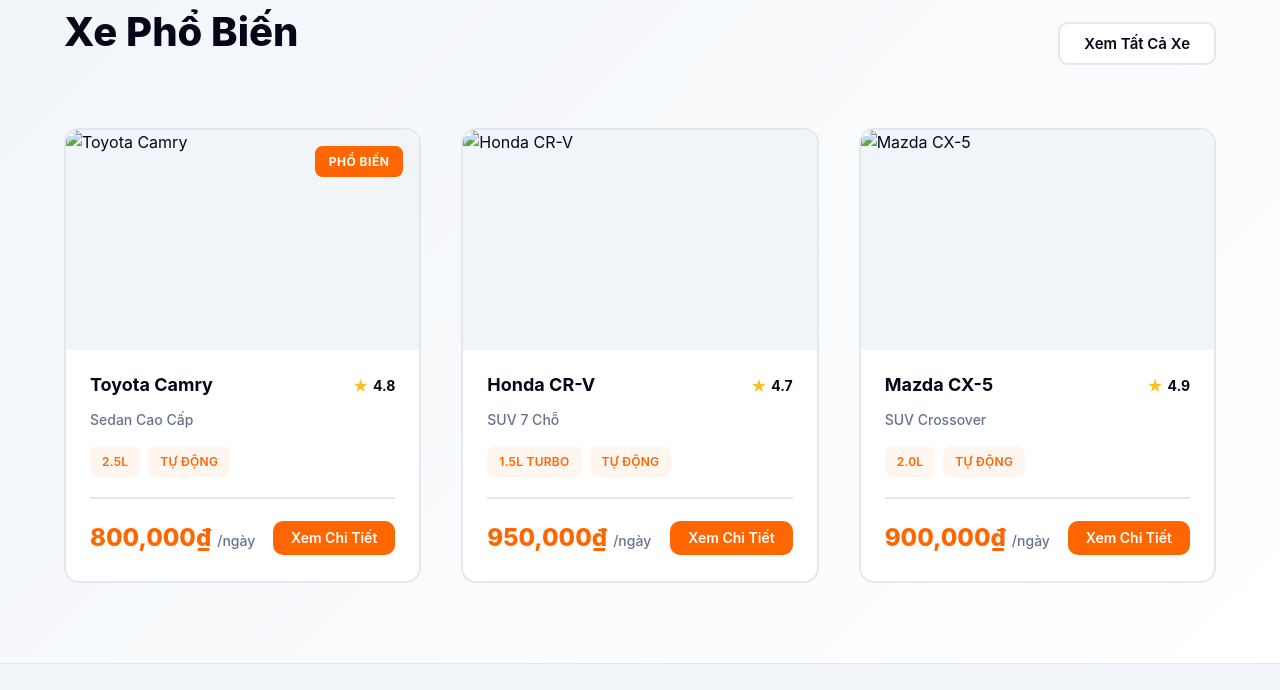
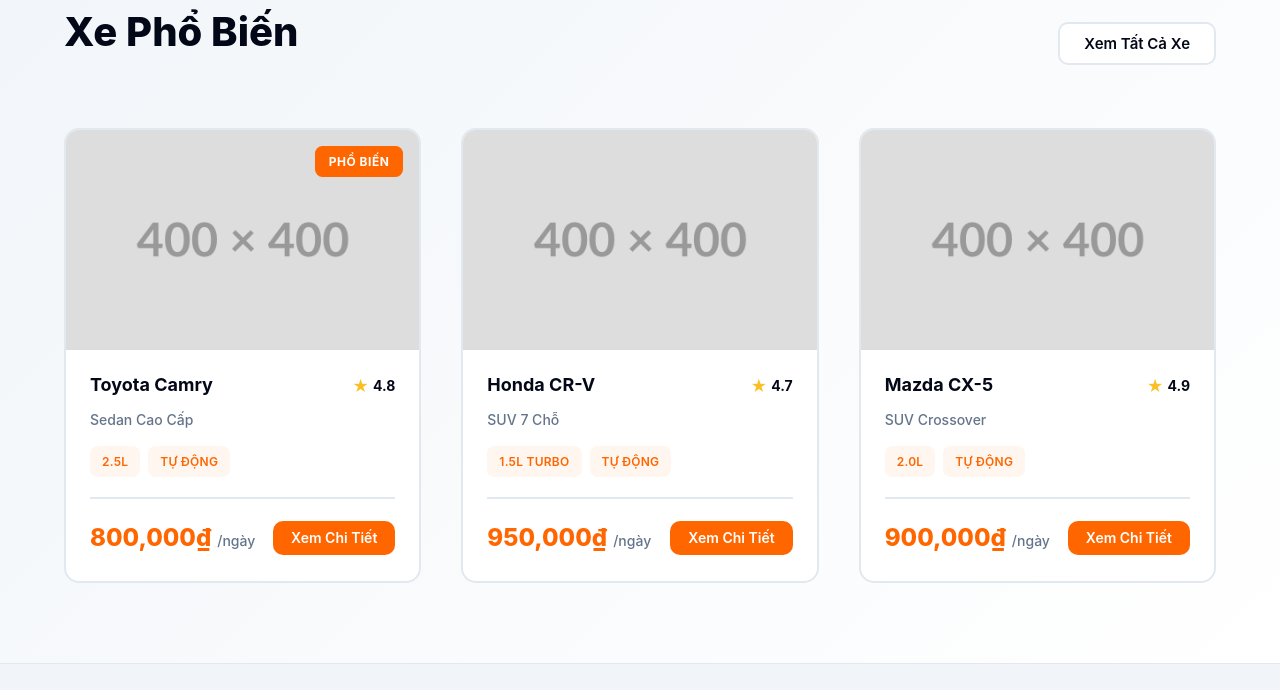
Before and after one commit to yeetingthots69/gaming, a plain HTML site: page index.html in a window 1280 px wide. Shown: the part 1700-2390 px from the top of the page. Drawn offline with Linux system fonts and the light colour scheme; the site is published under a folder, as on GitHub Pages, so addresses that start at the root find nothing.

Commit message:
fix index page not showing images

```diff
--- a/index.html
+++ b/index.html
@@ -141,7 +141,7 @@
             <div class="bikes-grid">
                 <div class="bike-card">
                     <div class="bike-image">
-                        <img src="/images/placeholder-bike.png" alt="Toyota Camry">
+                        <img src="images/placeholder-bike.png" alt="Toyota Camry">
                         <span class="bike-badge">Phổ Biến</span>
                     </div>
                     <div class="bike-content">
@@ -169,7 +169,7 @@
 
                 <div class="bike-card">
                     <div class="bike-image">
-                        <img src="/images/placeholder-bike.png" alt="Honda CR-V">
+                        <img src="images/placeholder-bike.png" alt="Honda CR-V">
                     </div>
                     <div class="bike-content">
                         <div class="bike-header">
@@ -196,7 +196,7 @@
 
                 <div class="bike-card">
                     <div class="bike-image">
-                        <img src="/images/placeholder-bike.png" alt="Mazda CX-5">
+                        <img src="images/placeholder-bike.png" alt="Mazda CX-5">
                     </div>
                     <div class="bike-content">
                         <div class="bike-header">
```
